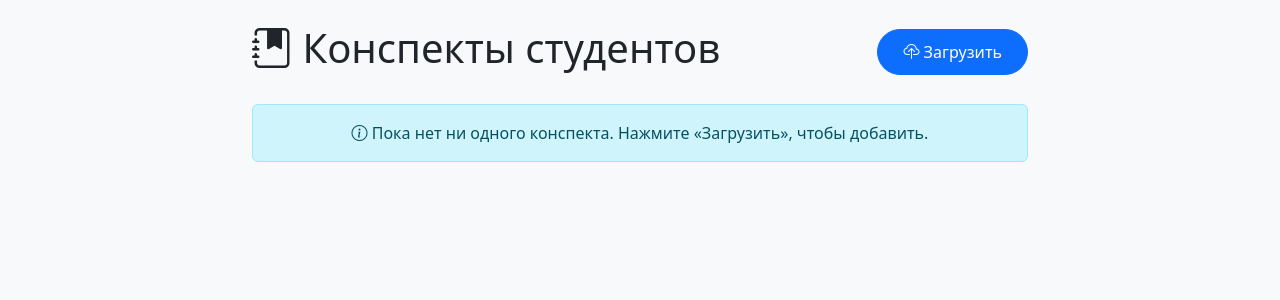
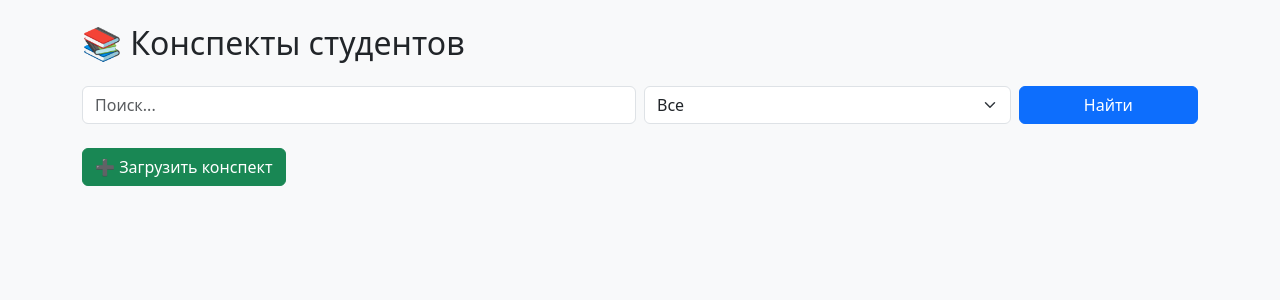
Before and after one commit to StanislavRostislav/college_notes, a FastAPI app: page / in a window 1280 px wide. Shown: the top 300 px of the page. Run offline with FastAPI, Linux system fonts and the light colour scheme.

Commit message:
Update index.html with new layout and styles
Refactor HTML structure and styles for improved layout.

```diff
--- a/templates/index.html
+++ b/templates/index.html
@@ -1,77 +1,94 @@
 <!DOCTYPE html>
 <html lang="ru">
 <head>
+    <meta charset="UTF-8">
+    <title>Конспекты студентов</title>
+    <meta name="viewport" content="width=device-width, initial-scale=1.0">
+
     <link rel="manifest" href="/static/manifest.json">
-    <meta name="apple-mobile-web-app-capable" content="yes">
-    <meta name="apple-mobile-web-app-status-bar-style" content="black-translucent">
-    <meta name="apple-mobile-web-app-title" content="Конспекты">
-    <link rel="apple-touch-icon" href="/static/icon-192.png">
-    <meta charset="UTF-8">
-    <meta name="viewport" content="width=device-width, initial-scale=1.0, user-scalable=yes">
-    <title>Конспекты студентов</title>
     <link href="https://cdn.jsdelivr.net/npm/bootstrap@5.3.0/dist/css/bootstrap.min.css" rel="stylesheet">
-    <link rel="stylesheet" href="https://cdn.jsdelivr.net/npm/bootstrap-icons@1.11.1/font/bootstrap-icons.css">
+
     <style>
-        body {
-            background-color: #f8f9fa;
-            padding-bottom: 2rem;
-        }
-        .card-note {
-            transition: transform 0.2s;
-        }
-        .card-note:hover {
-            transform: translateY(-5px);
-        }
-        .btn-upload {
-            border-radius: 50px;
-            padding: 10px 25px;
-        }
-        .container {
-            max-width: 800px;
-        }
+        body { background: #f8f9fa; }
+        .card { border-radius: 15px; }
+        iframe { border-radius: 10px; }
     </style>
 </head>
+
 <body>
-    <div class="container mt-4">
-        <div class="d-flex justify-content-between align-items-center mb-4">
-            <h1 class="display-6">
-                <i class="bi bi-journal-bookmark-fill"></i> Конспекты студентов
-            </h1>
-            <a href="/upload" class="btn btn-primary btn-upload">
-                <i class="bi bi-cloud-upload"></i> Загрузить
-            </a>
+
+<div class="container py-4">
+
+    <h2 class="mb-4">📚 Конспекты студентов</h2>
+
+    <!-- 🔍 Поиск и фильтр -->
+    <form method="get" class="row g-2 mb-4">
+        <div class="col-md-6">
+            <input type="text" name="search" class="form-control" placeholder="Поиск..." value="{{ search }}">
         </div>
+        <div class="col-md-4">
+            <select name="subject" class="form-select">
+                <option {% if subject == "Все" %}selected{% endif %}>Все</option>
+                <option {% if subject == "Математика" %}selected{% endif %}>Математика</option>
+                <option {% if subject == "Физика" %}selected{% endif %}>Физика</option>
+                <option {% if subject == "Информатика" %}selected{% endif %}>Информатика</option>
+            </select>
+        </div>
+        <div class="col-md-2 d-grid">
+            <button class="btn btn-primary">Найти</button>
+        </div>
+    </form>
 
-        {% if notes %}
-            <div class="row">
-                {% for note in notes %}
-                    <div class="col-md-6 mb-3">
-                        <div class="card card-note shadow-sm">
-                            <div class="card-body">
-                                <h5 class="card-title">{{ note.title }}</h5>
-                                <h6 class="card-subtitle mb-2 text-muted">{{ note.subject }}</h6>
-                                <a href="/uploads/{{ note.filename }}" class="btn btn-sm btn-outline-primary mt-2" download>
-                                    <i class="bi bi-download"></i> Скачать
-                                </a>
-                            </div>
-                        </div>
-                    </div>
-                {% endfor %}
+    <a href="/upload" class="btn btn-success mb-4">➕ Загрузить конспект</a>
+
+    <!-- 📄 Список -->
+    <div class="row">
+
+    {% for note in notes %}
+        <div class="col-md-6 mb-4">
+            <div class="card shadow-sm p-3">
+
+                <h5>{{ note.title }}</h5>
+                <p class="text-muted">{{ note.subject }} | {{ note.category }}</p>
+
+                <!-- 📊 -->
+                <p>
+                    ⬇ {{ note.downloads }} |
+                    👍 {{ note.likes }}
+                </p>
+
+                <!-- 🔘 Кнопки -->
+                <div class="d-flex gap-2 mb-2">
+                    <a href="/download/{{ note.id }}" class="btn btn-outline-primary btn-sm">Скачать</a>
+
+                    <form action="/like/{{ note.id }}" method="post">
+                        <button class="btn btn-outline-success btn-sm">👍</button>
+                    </form>
+                </div>
+
+                <!-- 📄 Превью -->
+                {% if note.filename.endswith('.pdf') %}
+                    <iframe src="/uploads/{{ note.filename }}" width="100%" height="200"></iframe>
+                {% endif %}
+
+                <!-- 💬 Комменты -->
+                <form action="/comment/{{ note.id }}" method="post" class="mt-2">
+                    <input name="text" class="form-control form-control-sm" placeholder="Комментарий">
+                </form>
+
+                <div class="mt-2">
+                    {% for c in note.comments %}
+                        <div class="small text-muted">💬 {{ c.text }}</div>
+                    {% endfor %}
+                </div>
+
             </div>
-        {% else %}
-            <div class="alert alert-info text-center">
-                <i class="bi bi-info-circle"></i> Пока нет ни одного конспекта. Нажмите «Загрузить», чтобы добавить.
-            </div>
-        {% endif %}
+        </div>
+    {% endfor %}
+
     </div>
 
-    <script src="https://cdn.jsdelivr.net/npm/bootstrap@5.3.0/dist/js/bootstrap.bundle.min.js"></script>
-    <script>
-    if ('serviceWorker' in navigator) {
-        navigator.serviceWorker.register('/static/sw.js')
-            .then(reg => console.log('SW registered', reg))
-            .catch(err => console.log('SW registration failed', err));
-    }
-</script>
+</div>
+
 </body>
 </html>
```
